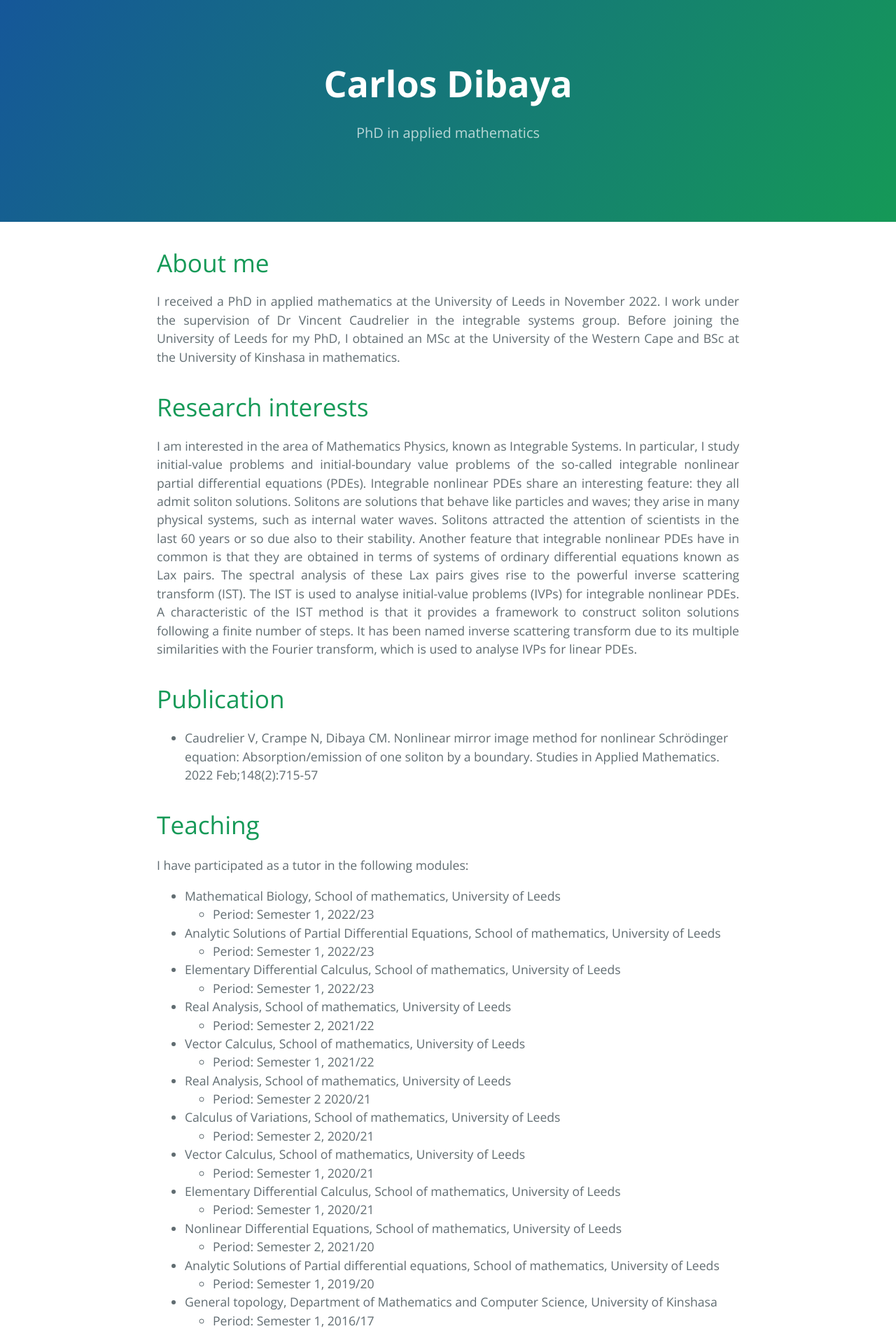
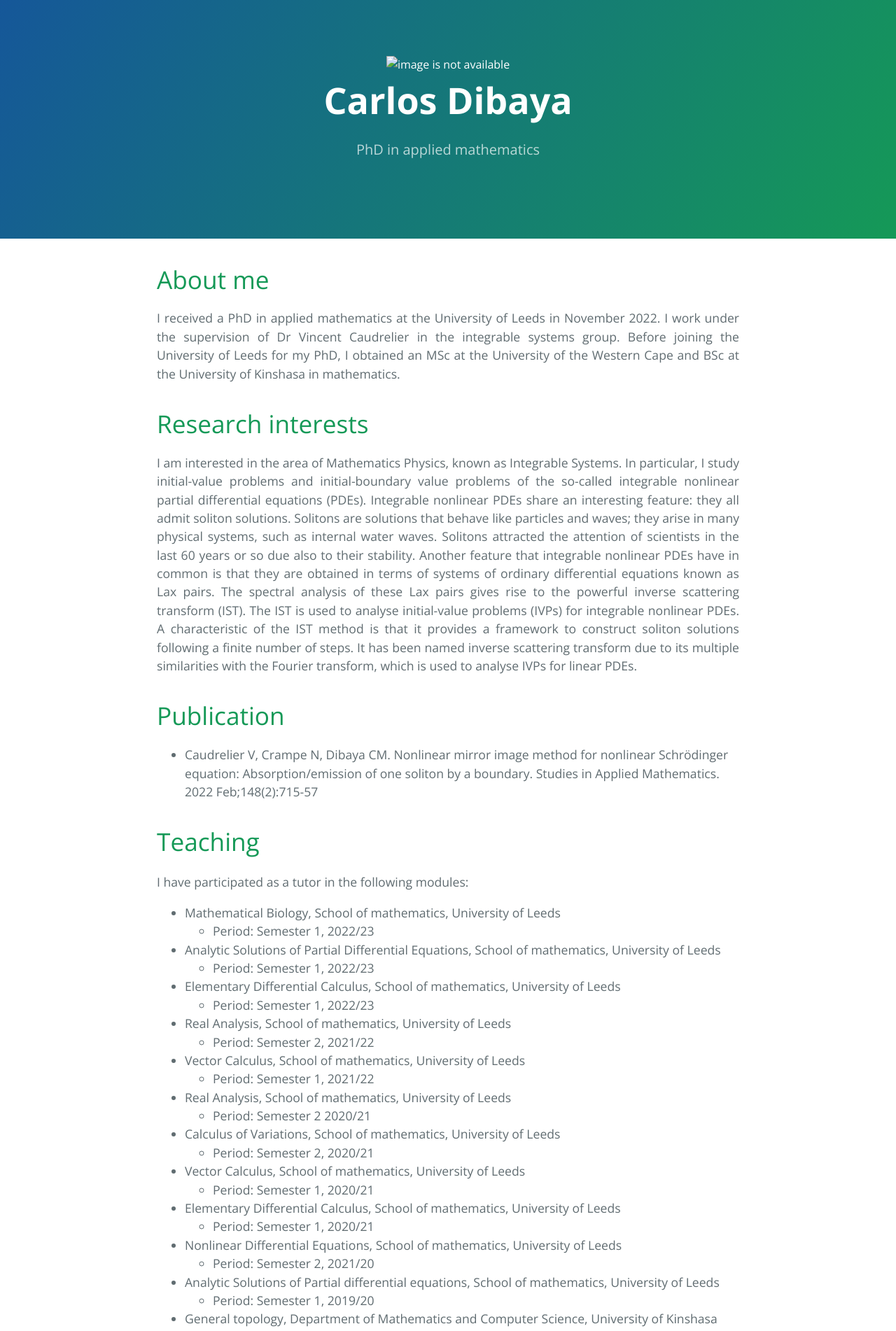
Before and after one commit to carlosdibaya/carlosdibaya.github.io, a Jekyll site: the page built from index.md, in a window 1280 px wide. Shown: the top 1902 px of the page at 70% size. Built offline with Jekyll 4.4.1, drawn with Linux system fonts in a browser that asks for light colours.

Commit message:
Update default.html

```diff
--- a/_layouts/default.html
+++ b/_layouts/default.html
@@ -16,6 +16,7 @@
     <a id="skip-to-content" href="#content">Skip to the content.</a>
 
     <header class="page-header" role="banner">
+      <img src="carlos_photo.jpg" alt="image is not available" width="120px" height="100px">
       <h1 class="project-name">{{ page.title | default: site.title | default: site.github.repository_name }}</h1>
       <h2 class="project-tagline">{{ page.description | default: site.description | default: site.github.project_tagline }}</h2>
       {% if site.github.is_project_page %}
```
